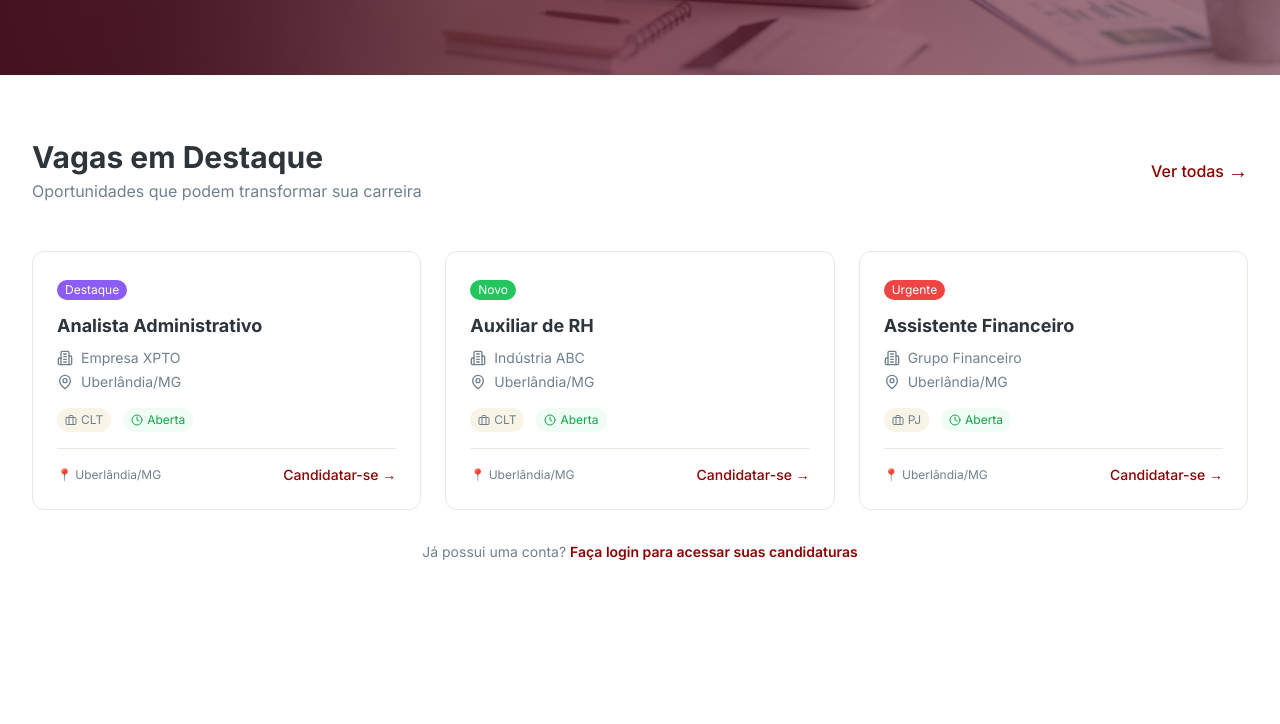
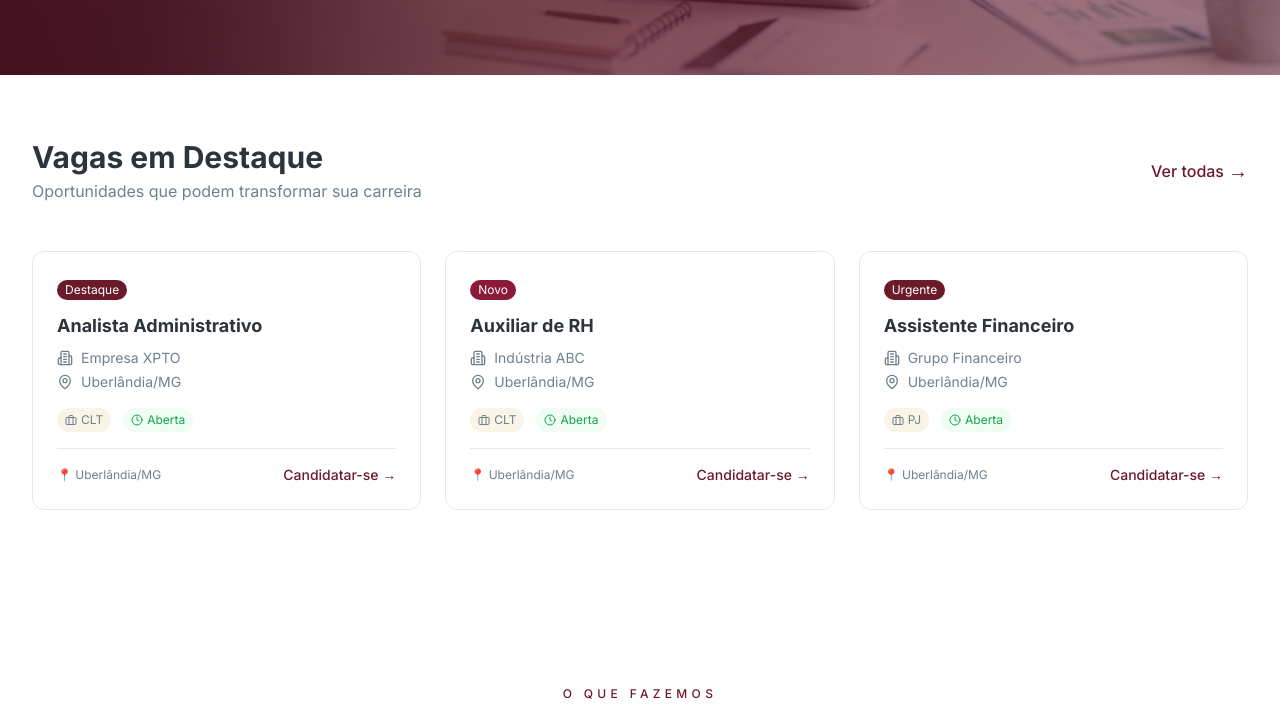
Before and after one commit to trivoroficial/consult_recruit, a Next.js app: page / in a window 1280 px wide. Shown: the part 726-1450 px from the top of the page. Built offline with nearby package versions, Linux system fonts and the light colour scheme.

Commit message:
Update VagasDestaque.tsx

```diff
--- a/src/components/home/VagasDestaque.tsx
+++ b/src/components/home/VagasDestaque.tsx
@@ -16,9 +16,9 @@ export function VagasDestaque() {
       setVagas(destaques.slice(0, 6))
     } else {
       const exemplo = [
-        { id: 1, titulo: 'Analista Administrativo', empresa: 'Empresa XPTO', local: 'Uberlândia/MG', tipo: 'CLT', status: 'Aberta', exibirCarrossel: true, badge: 'Destaque', corBadge: 'bg-purple-500' },
-        { id: 2, titulo: 'Auxiliar de RH', empresa: 'Indústria ABC', local: 'Uberlândia/MG', tipo: 'CLT', status: 'Aberta', exibirCarrossel: true, badge: 'Novo', corBadge: 'bg-green-500' },
-        { id: 3, titulo: 'Assistente Financeiro', empresa: 'Grupo Financeiro', local: 'Uberlândia/MG', tipo: 'PJ', status: 'Aberta', exibirCarrossel: true, badge: 'Urgente', corBadge: 'bg-red-500' },
+        { id: 1, titulo: 'Analista Administrativo', empresa: 'Empresa XPTO', local: 'Uberlândia/MG', tipo: 'CLT', status: 'Aberta', exibirCarrossel: true, badge: 'Destaque', corBadge: 'bg-[#6B1A2A]' },
+        { id: 2, titulo: 'Auxiliar de RH', empresa: 'Indústria ABC', local: 'Uberlândia/MG', tipo: 'CLT', status: 'Aberta', exibirCarrossel: true, badge: 'Novo', corBadge: 'bg-[#8B1A3A]' },
+        { id: 3, titulo: 'Assistente Financeiro', empresa: 'Grupo Financeiro', local: 'Uberlândia/MG', tipo: 'PJ', status: 'Aberta', exibirCarrossel: true, badge: 'Urgente', corBadge: 'bg-[#6B1A2A]' },
       ]
       setVagas(exemplo)
     }
@@ -52,7 +52,7 @@ export function VagasDestaque() {
             <h2 className="text-3xl font-bold text-[#2D343A]">Vagas em Destaque</h2>
             <p className="text-[#708090] mt-1">Oportunidades que podem transformar sua carreira</p>
           </div>
-          <Link href="/login" className="text-[#8B0000] hover:underline font-medium flex items-center gap-1">
+          <Link href="/login" className="text-[#6B1A2A] hover:underline font-medium flex items-center gap-1">
             Ver todas <span className="text-xl">→</span>
           </Link>
         </div>
@@ -65,11 +65,11 @@ export function VagasDestaque() {
               className="group bg-white border border-[#E8EAE0] rounded-xl p-6 hover:shadow-lg transition-all duration-300 hover:-translate-y-1 block"
             >
               {vaga.badge && (
-                <span className={`inline-block px-2 py-0.5 rounded-full text-xs text-white ${vaga.corBadge || 'bg-purple-500'} mb-3`}>
+                <span className={`inline-block px-2 py-0.5 rounded-full text-xs text-white ${vaga.corBadge || 'bg-[#6B1A2A]'} mb-3`}>
                   {vaga.badge}
                 </span>
               )}
-              <h3 className="text-lg font-bold text-[#2D343A] group-hover:text-[#8B0000] transition">{vaga.titulo}</h3>
+              <h3 className="text-lg font-bold text-[#2D343A] group-hover:text-[#6B1A2A] transition">{vaga.titulo}</h3>
               <div className="flex items-center gap-2 text-sm text-[#708090] mt-2">
                 <Building2 className="h-4 w-4" />
                 <span>{vaga.empresa}</span>
@@ -90,19 +90,10 @@ export function VagasDestaque() {
               </div>
               <div className="flex items-center justify-between mt-4 pt-4 border-t border-[#E8EAE0]">
                 <span className="text-xs text-[#708090]">📍 {vaga.local || 'Remoto'}</span>
-                <span className="text-[#8B0000] text-sm font-medium group-hover:underline">Candidatar-se →</span>
+                <span className="text-[#6B1A2A] text-sm font-medium group-hover:underline">Candidatar-se →</span>
               </div>
             </Link>
           ))}
-        </div>
-
-        <div className="text-center mt-8">
-          <p className="text-sm text-[#708090]">
-            Já possui uma conta?{' '}
-            <Link href="/login" className="text-[#8B0000] font-semibold hover:underline">
-              Faça login para acessar suas candidaturas
-            </Link>
-          </p>
         </div>
       </div>
     </section>
```
